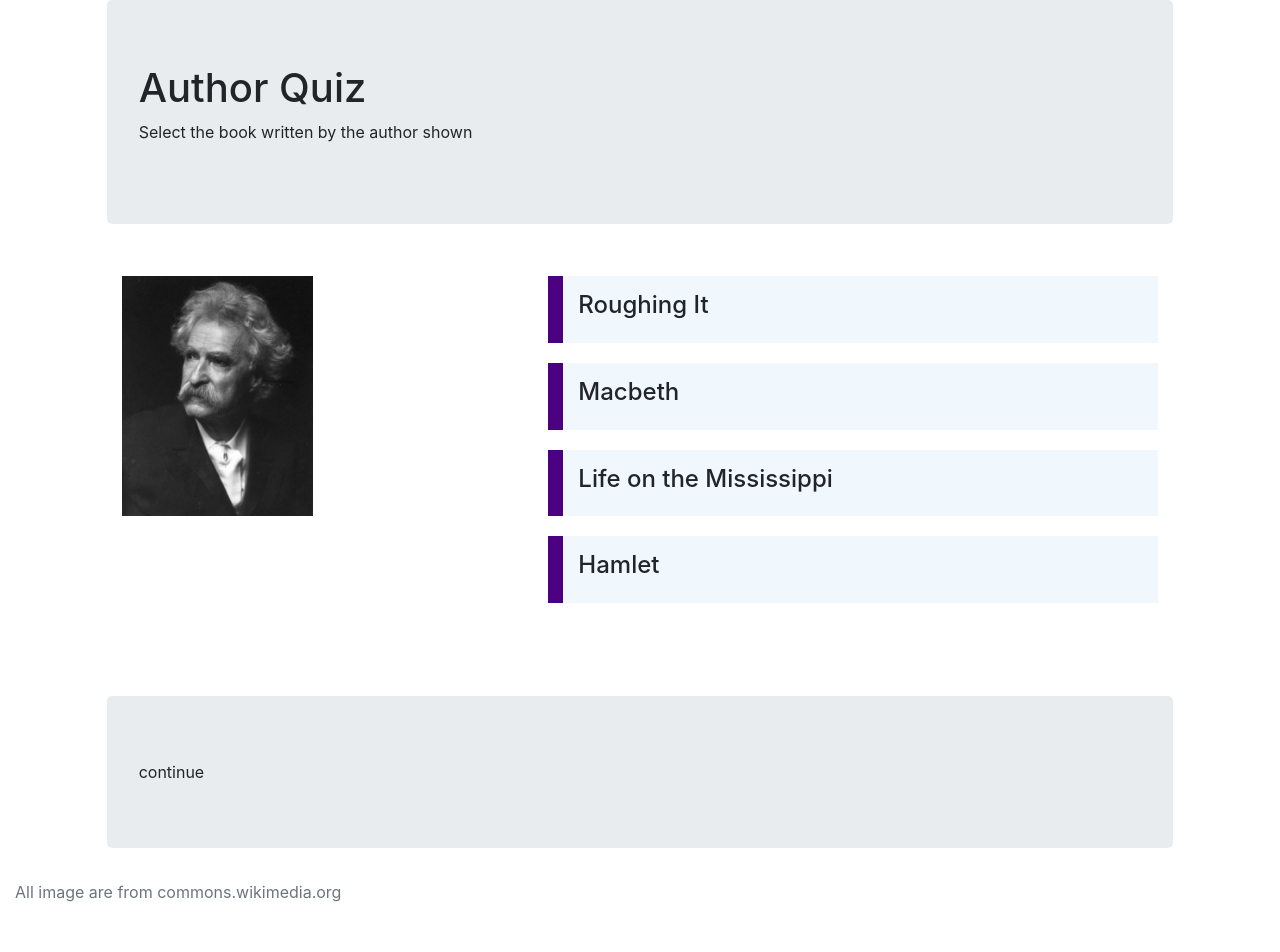
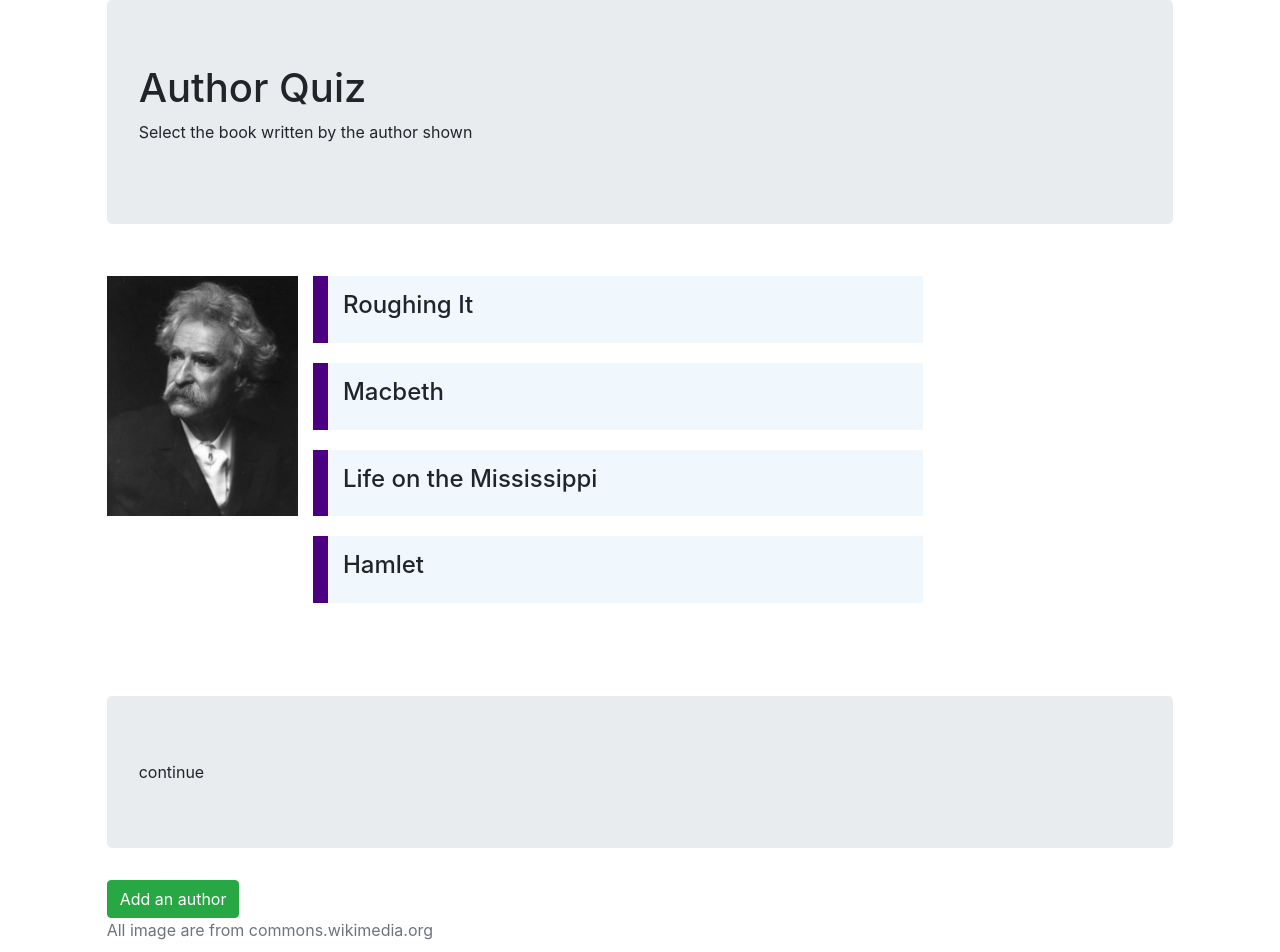
Before and after one commit to ArcusDeri/author-quiz, a React (Create React App) app: page / in a window 1280 px wide. Shown: the top 952 px of the page. Before the commit the page ends 920 px from the top, so only its background shows below. Built offline with nearby package versions, Linux system fonts and the light colour scheme.

Commit message:
Improve elements' positioning. Move button with link to separate component.

```diff
--- /dev/null
+++ b/src/Components/AddAuthorButton.jsx
@@ -0,0 +1,12 @@
+import React from 'react';
+import { Link } from 'react-router-dom';
+
+const AddAuthorButton = () => (
+    <div className="row">
+      <div className="offset-1">
+        <Link to ="/add"><div className="btn btn-success">Add an author</div></Link>
+      </div>
+    </div>
+);
+
+export default AddAuthorButton;
--- a/src/Components/AddAuthorForm.jsx
+++ b/src/Components/AddAuthorForm.jsx
@@ -1,5 +1,10 @@
 import React from "react";
 
-const AddAuthorForm = () => <p>Author Form</p>
+const AddAuthorForm = ({match}) => (
+    <div>
+        <p>Add Author</p>
+        <p>{JSON.stringify(match)}</p>
+    </div>
+);
 
 export default AddAuthorForm;
--- a/src/Components/AuthorQuiz.jsx
+++ b/src/Components/AuthorQuiz.jsx
@@ -3,12 +3,14 @@ import Turn from './Turn';
 import Hero from './Hero';
 import Continue from './Continue';
 import Footer from './Footer';
+import AddAuthorButton from './AddAuthorButton';
 
 const AuthorQuiz = ({turnData, highlight, onAnswerSelected}) => (
   <div className="container-fluid">
     <Hero/>
     <Turn {...turnData} highlight={highlight} onAnswerSelected={onAnswerSelected}/>
     <Continue/>
+    <AddAuthorButton/>
     <Footer/>
   </div>
 );
--- a/src/Components/Footer.jsx
+++ b/src/Components/Footer.jsx
@@ -2,11 +2,11 @@ import React from 'react';
 
 const Footer = () =>(
     <div id="footer" className="row">
-    <div className="col-12">
-        <p className="text-muted credit">
-        All image are from commons.wikimedia.org
-        </p>
-    </div>
+        <div className="offset-1">
+            <p className="text-muted credit">
+            All image are from commons.wikimedia.org
+            </p>
+        </div>
     </div>
 );
 
--- a/src/Components/Turn.jsx
+++ b/src/Components/Turn.jsx
@@ -4,12 +4,12 @@ import Book from './Book';
 
 const Turn = ({author, books, highlight, onAnswerSelected}) =>(
     <div className="row turn" style={{backgroundColor: highlightToBgColor(highlight)}}>
-    <div className="col-4 offset-1">
-        <img src={author.imageUrl} className="author-image" alt="Author"/>
-    </div>
-    <div className="col-6">
-        {books.map(title => <Book title={title} key={title} onClick={onAnswerSelected} />)}
-    </div>
+        <div className="offset-1">
+            <img src={author.imageUrl} className="author-image" alt="Author"/>
+        </div>
+        <div className="col-6">
+            {books.map(title => <Book title={title} key={title} onClick={onAnswerSelected} />)}
+        </div>
     </div>
 );
 
```
